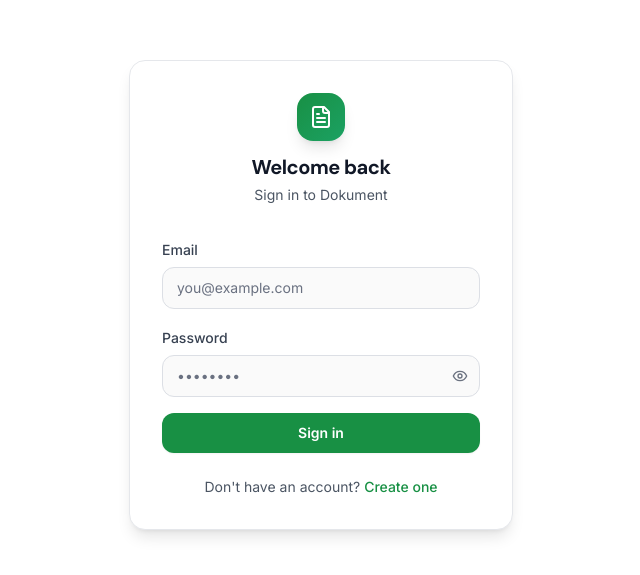
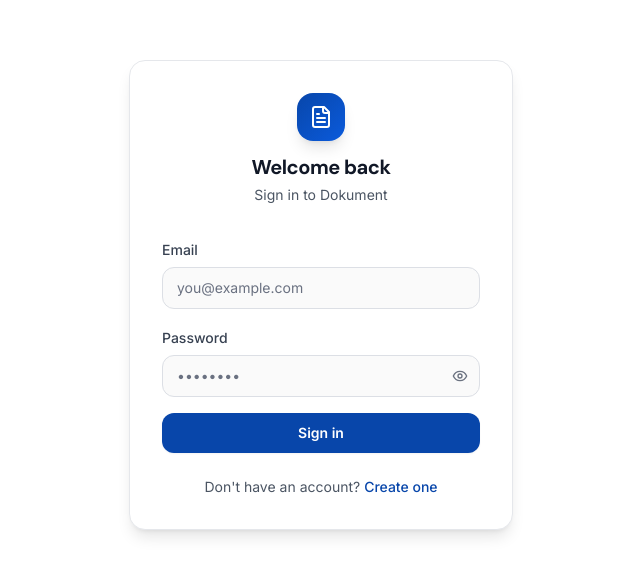
Before and after one commit to numanshaikh25/ChatPDF, a Next.js app in the folder frontend/: page /login in a window 1280 px wide. Shown: the part 105-680 px from the top of the page, without its empty margins (319-959 px from the left). Built offline with nearby package versions, Linux system fonts and the light colour scheme; no server answers.

Commit message:
style: change brand color from green to blue

```diff
--- a/frontend/src/app/globals.css
+++ b/frontend/src/app/globals.css
@@ -42,10 +42,10 @@
     --border: 220 14% 88%;
     --input: 220 14% 88%;
 
-    /* Brand — Green (Warm-Editorial direction for document work) */
-    --primary: 142 71% 33%;
+    /* Brand — Deep Blue */
+    --primary: 217 91% 35%;
     --primary-foreground: 0 0% 100%;
-    --primary-hover: 142 71% 28%;
+    --primary-hover: 217 91% 30%;
 
     /* Secondary */
     --secondary: 260 20% 94%;
@@ -68,7 +68,7 @@
     --warning-foreground: 0 0% 100%;
 
     /* Focus ring */
-    --ring: 142 71% 33%;
+    --ring: 217 91% 35%;
 
     /* Radius */
     --radius: 0.625rem;
@@ -78,7 +78,7 @@
     --sidebar-border: 260 18% 90%;
 
     /* Gradient tokens */
-    --gradient-brand: linear-gradient(135deg, hsl(142 71% 33%) 0%, hsl(152 71% 37%) 100%);
+    --gradient-brand: linear-gradient(135deg, hsl(217 91% 35%) 0%, hsl(217 91% 45%) 100%);
     --gradient-surface: linear-gradient(160deg, hsl(260 20% 96%) 0%, hsl(260 20% 94%) 100%);
     --gradient-muted: linear-gradient(135deg, hsl(260 14% 92%) 0%, hsl(260 14% 91%) 100%);
   }
--- a/frontend/src/components/chat/ChatInterface.tsx
+++ b/frontend/src/components/chat/ChatInterface.tsx
@@ -151,6 +151,7 @@
 
         <div className="text-center max-w-sm">
           <h2 className="text-xl font-bold mb-1">Chat with your documents</h2>
+          <p className="text-base text-foreground/80 font-medium mb-2">Chat with any PDF, instantly.</p>
           <p className="text-sm text-muted-foreground leading-relaxed">
             Upload a PDF or image, then start asking questions about it.
           </p>
```
Also changed, not shown: 1 other file (tests, documents, lock files or other folders).
